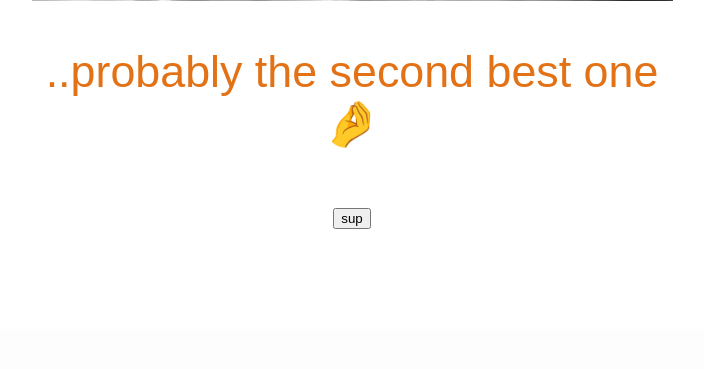
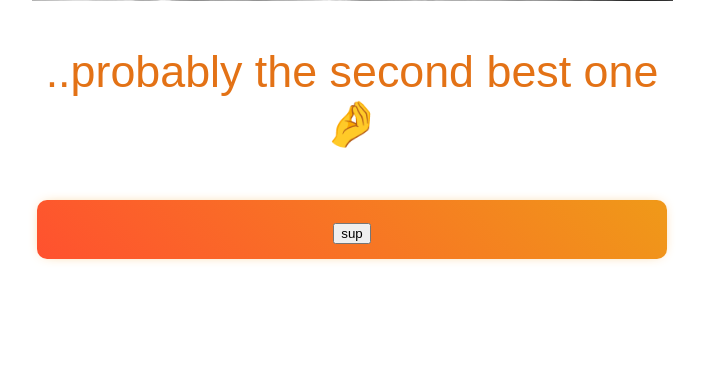
Before and after one commit to swantron/flask-do, a Flask app: page / in a window 1280 px wide. Shown: the part 1835-2204 px from the top of the page, without its empty margins (288-992 px from the left). Before the commit the page ends 2064 px from the top, so only its background shows below. Run offline with Flask 2, Linux system fonts and the light colour scheme.

Commit message:
style button

```diff
--- a/templates/index.html
+++ b/templates/index.html
@@ -49,7 +49,7 @@
         ..probably the second best one 🤌
       </p>
     </div>
-    <div class="content">
+    <div class="button">
       <input type = "button" onclick = "sayHello()" value = "sup" />
     </div>
   </div>
```
